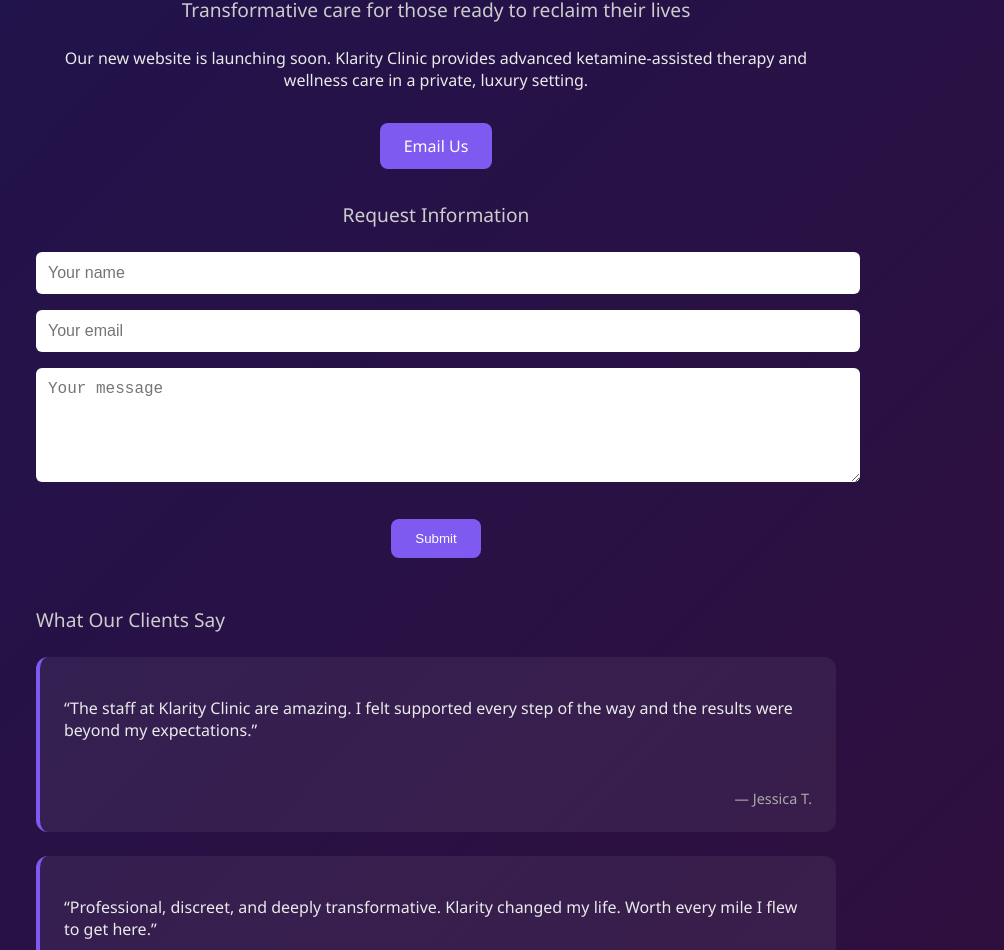
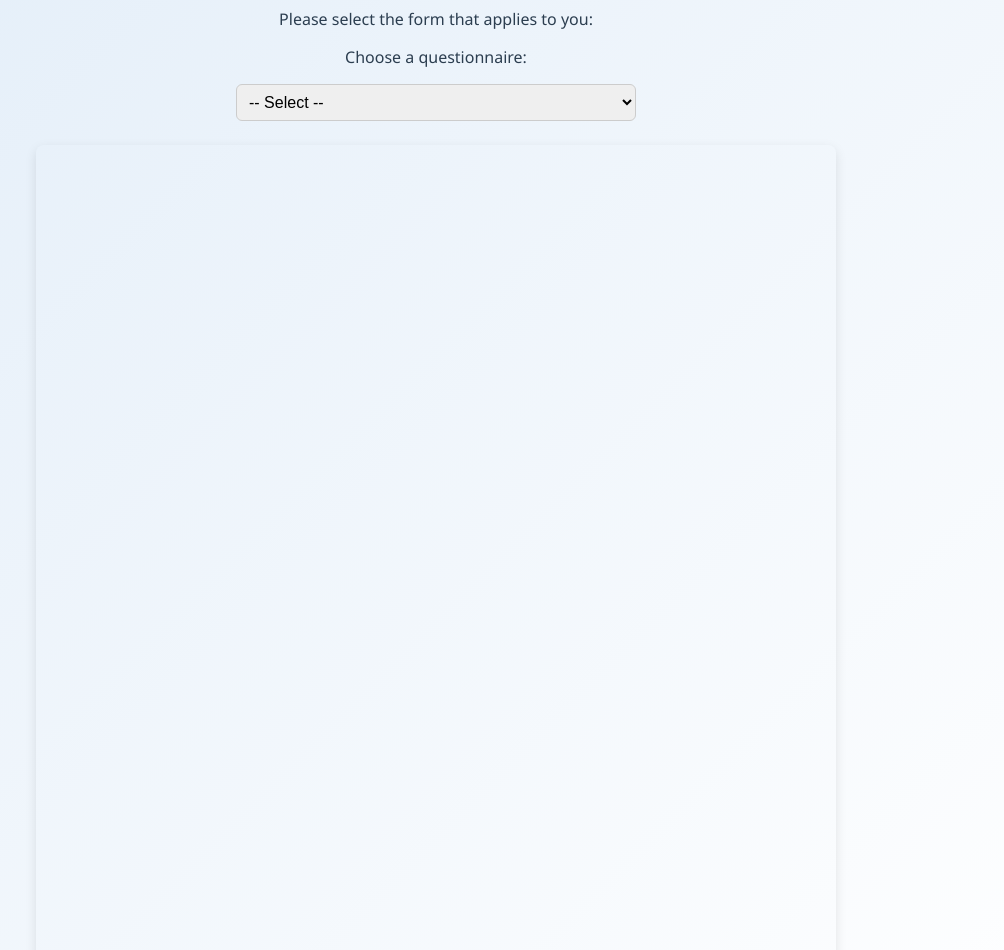
Before and after one commit to stoic-cipher/klarityclinic, a website: page index.html in a window 1280 px wide. Shown: the part 313-1263 px from the top of the page, without its empty margins (204-1208 px from the left). Drawn offline with Linux system fonts and the light colour scheme; a script that the page names is missing.

Commit message:
questions

```diff
--- a/index.html
+++ b/index.html
@@ -1,18 +1,16 @@
-
-
 <!DOCTYPE html>
 <html lang="en">
 <head>
     <meta charset="UTF-8" />
     <meta name="viewport" content="width=device-width, initial-scale=1.0"/>
-    <title>Klarity Clinic | Transformational Care</title>
+    <title>Klarity Clinic Intake Forms</title>
     <style>
         body {
             margin: 0;
             padding: 0;
             font-family: 'Segoe UI', Roboto, Helvetica, sans-serif;
-            background: linear-gradient(135deg, #1e144f, #320e3b);
-            color: #eaeaea;
+            background: linear-gradient(135deg, #e0ecf8, #ffffff);
+            color: #2c3e50;
         }
         .container {
             max-width: 800px;
@@ -21,111 +19,70 @@
             text-align: center;
         }
         .logo {
-            max-width: 160px;
-            margin-bottom: 1.5rem;
+            max-width: 180px;
+            margin: 0 auto 1.5rem;
         }
         h1 {
-            font-size: 2.2rem;
+            font-size: 2rem;
             margin-bottom: 0.5rem;
         }
-        h2 {
-            font-weight: 400;
-            font-size: 1.2rem;
-            color: #ccc;
-            margin-bottom: 1.5rem;
-        }
-        a.button, .form button {
-            background-color: #7f5af0;
-            color: white;
-            padding: 0.75rem 1.5rem;
-            border: none;
-            border-radius: 8px;
-            font-weight: 500;
-            text-decoration: none;
-            cursor: pointer;
-            display: inline-block;
+        label, select {
+            font-size: 1rem;
             margin-top: 1rem;
         }
-        a.button:hover, .form button:hover {
-            background-color: #6244c5;
+        select {
+            padding: 0.5rem;
+            border-radius: 6px;
+            border: 1px solid #ccc;
+            width: 100%;
+            max-width: 400px;
         }
-        .form {
-            margin-top: 2rem;
-        }
-        .form input, .form textarea {
+        iframe {
             width: 100%;
-            padding: 0.75rem;
-            margin-bottom: 1rem;
-            border-radius: 6px;
             border: none;
-            font-size: 1rem;
-        }
-        .reviews {
-            margin-top: 3rem;
-            text-align: left;
-        }
-        .testimonial {
-            background: rgba(255,255,255,0.06);
-            padding: 1.5rem;
-            margin-bottom: 1.5rem;
-            border-left: 4px solid #7f5af0;
-            border-radius: 12px;
-        }
-        .testimonial footer {
-            text-align: right;
-            color: #aaa;
-            font-size: 0.9rem;
-        }
-        footer {
-            margin-top: 3rem;
-            font-size: 0.9rem;
-            color: #aaa;
-            text-align: center;
+            margin-top: 1.5rem;
+            border-radius: 8px;
+            box-shadow: 0 4px 12px rgba(0,0,0,0.1);
         }
     </style>
 </head>
 <body>
 <div class="container">
     <img src="assets/klarity.png" alt="Klarity Clinic Logo" class="logo" />
-    <h1>Klarity Clinic</h1>
-    <h2>Transformative care for those ready to reclaim their lives</h2>
-    <p>Our new website is launching soon. Klarity Clinic provides advanced ketamine-assisted therapy and wellness care in a private, luxury setting.</p>
+    <h1>Patient Intake Questionnaires</h1>
+    <p>Please select the form that applies to you:</p>
+    <label for="formSelector">Choose a questionnaire:</label><br/>
+    <select id="formSelector">
+        <option value="">-- Select --</option>
+        <option value="https://form.jotform.com/252068621265052">Chronic Pain Questionnaire</option>
+        <option value="https://form.jotform.com/252068838103053">Depression Questionnaire</option>
+        <option value="https://form.jotform.com/252068965057062">Drug & Alcohol Abuse Questionnaire</option>
+        <option value="https://form.jotform.com/252068694967071">NAD+/IV Nutrient Therapy Questionnaire</option>
+    </select>
 
-    <a class="button" href="mailto:info@klarityclinic.com">Email Us</a>
+    <iframe
+            id="questionnaireFrame"
+            title="Patient Intake Form"
+            src=""
+            style="min-height:900px;"
+            scrolling="no"
+            onload="window.parent.scrollTo(0,0)"
+            allow="geolocation; microphone; camera; fullscreen"
+    ></iframe>
+</div>
 
-    <div class="form">
-        <h2>Request Information</h2>
-        <form action="https://formspree.io/f/your-form-id" method="POST">
-            <input type="text" name="name" placeholder="Your name" required />
-            <input type="email" name="_replyto" placeholder="Your email" required />
-            <textarea name="message" placeholder="Your message" rows="5" required></textarea>
-            <button type="submit">Submit</button>
-        </form>
-    </div>
-
-    <div class="reviews">
-        <h2>What Our Clients Say</h2>
-
-        <div class="testimonial">
-            <p>“The staff at Klarity Clinic are amazing. I felt supported every step of the way and the results were beyond my expectations.”</p>
-            <footer>— Jessica T.</footer>
-        </div>
-
-        <div class="testimonial">
-            <p>“Professional, discreet, and deeply transformative. Klarity changed my life. Worth every mile I flew to get here.”</p>
-            <footer>— Michael R.</footer>
-        </div>
-
-        <div class="testimonial">
-            <p>“The wellness house is serene and elegant. It's not just a treatment — it’s a total reset.”</p>
-            <footer>— Lauren M.</footer>
-        </div>
-    </div>
-
-    <footer>
-        Klarity Clinic | Las Vegas & California<br/>
-        &copy; 2025 Klarity Clinic. All rights reserved.
-    </footer>
-</div>
+<script src="https://cdn.jotfor.ms/s/umd/latest/for-form-embed-handler.js"></script>
+<script>
+    const selector = document.getElementById('formSelector');
+    const frame = document.getElementById('questionnaireFrame');
+    selector.addEventListener('change', function() {
+        const url = this.value;
+        if (url) {
+            frame.src = url;
+        } else {
+            frame.src = '';
+        }
+    });
+</script>
 </body>
 </html>
```
